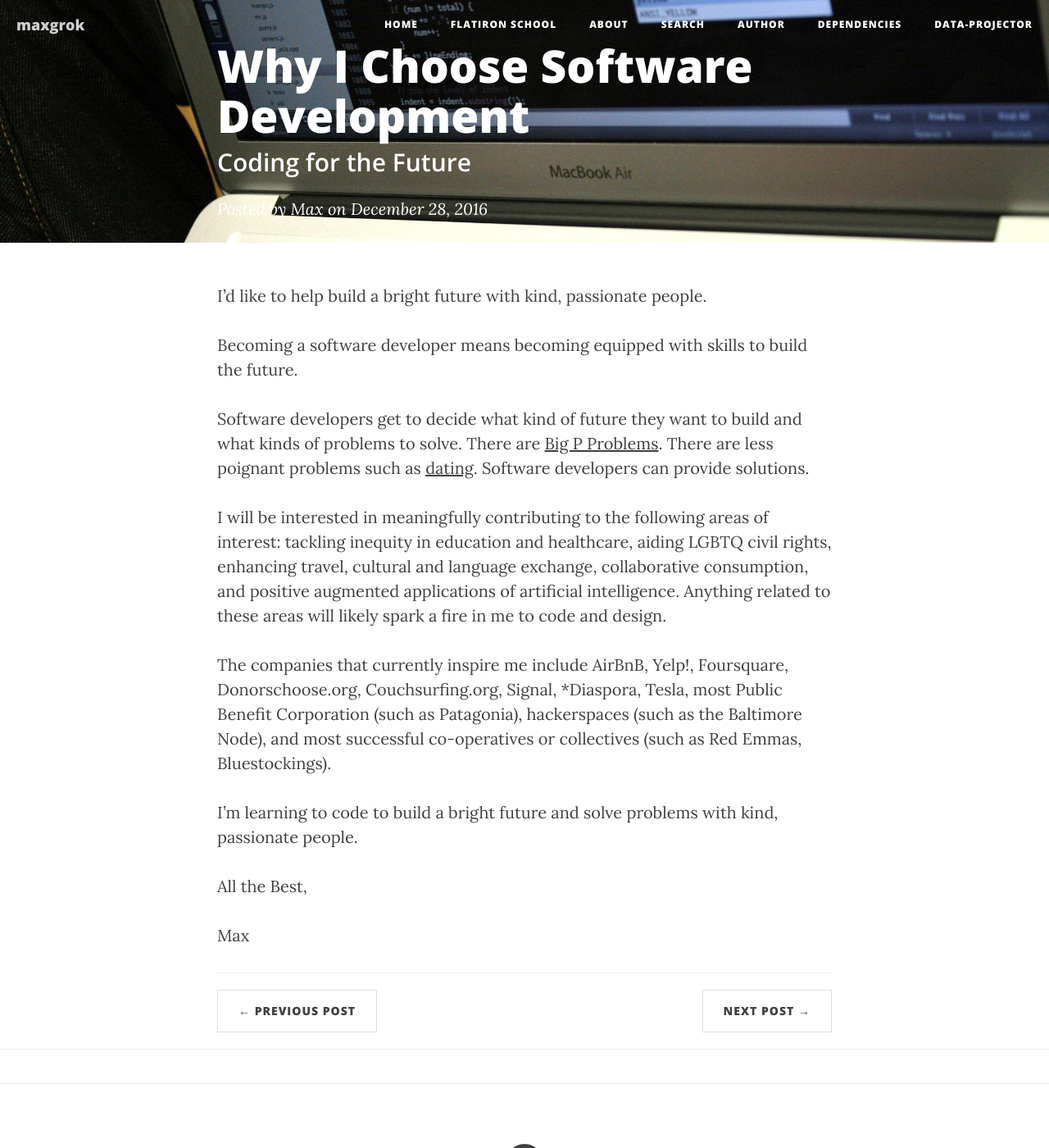
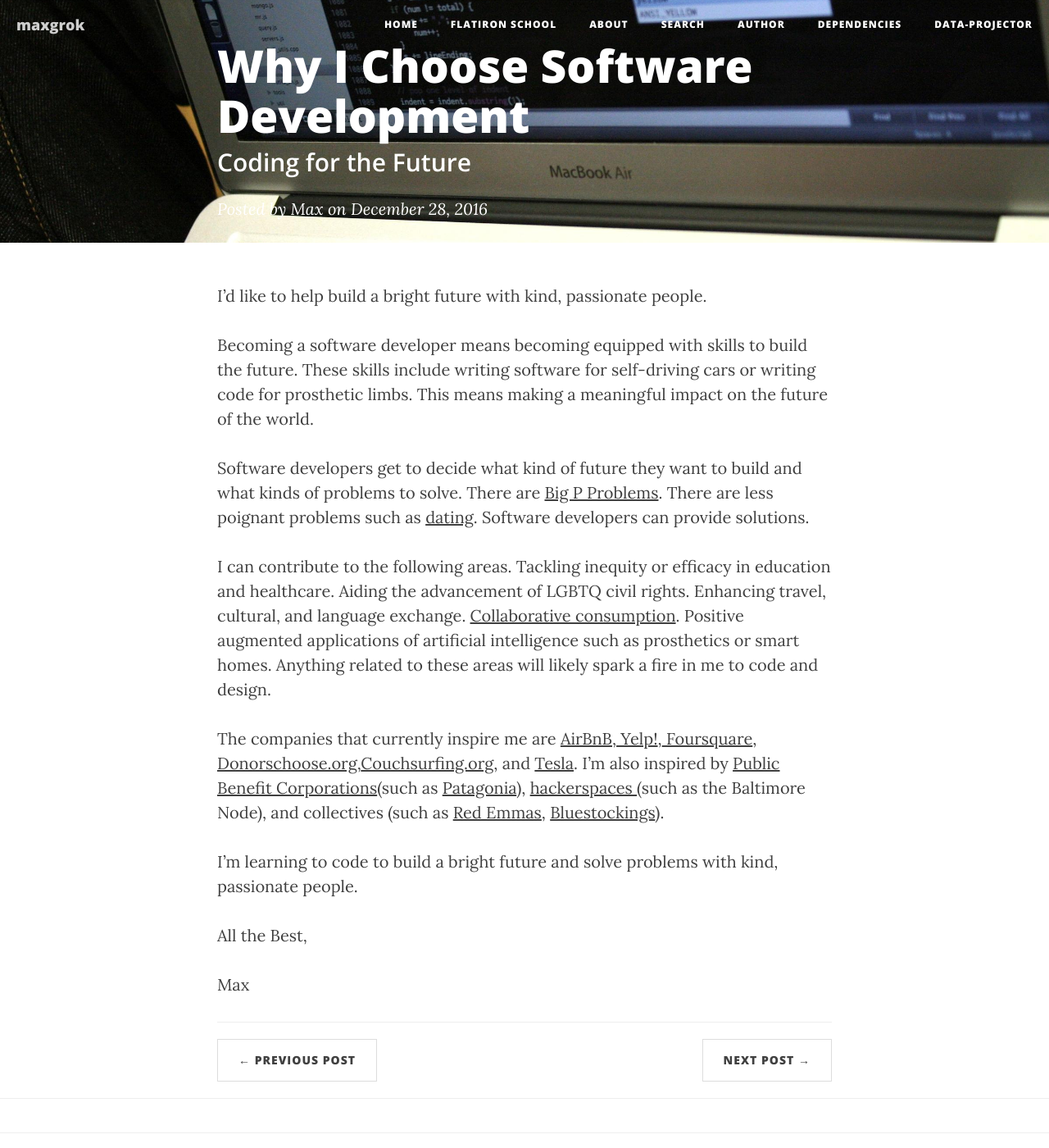
Before and after one commit to maxgrok/maxgrok.github.io_oldversion, a Jekyll site: the page built from _posts/2016-12-28-why-software-development.markdown, in a window 1280 px wide and 1400 px high. Shown: the whole window at 82% size. Built offline with Jekyll 4.4.1, drawn with Linux system fonts in a browser that asks for light colours; nearby versions of some CDN libraries; comment, search, counter and statistics services are not loaded.

Commit message:
Editing post

```diff
--- a/_posts/2016-12-28-why-software-development.markdown
+++ b/_posts/2016-12-28-why-software-development.markdown
@@ -2,20 +2,20 @@
 layout:     notebook
 title:      Why I Choose Software Development
 author:     Max
-tags: 		post
+tags:         post
 subtitle:   Coding for the Future
 category:   Coding for the Future
 ---
 
 I'd like to help build a bright future with kind, passionate people.
 
-Becoming a software developer means becoming equipped with skills to build the future.
+Becoming a software developer means becoming equipped with skills to build the future. These skills include writing software for self-driving cars or writing code for prosthetic limbs. This means making a meaningful impact on the future of the world.
 
 Software developers get to decide what kind of future they want to build and what kinds of problems to solve. There are [<a href="https://miter.mit.edu/the-unexotic-underclass/">Big P Problems</a>]({% post_url 2016-12-28-why-software-development %}). There are less poignant problems such as [<a href="https://gotinder.com">dating</a>]({% post_url 2016-12-28-why-software-development %}). Software developers can provide solutions.
 
-I will be interested in meaningfully contributing to the following areas of interest: tackling inequity in education and healthcare, aiding LGBTQ civil rights, enhancing travel, cultural and language exchange, collaborative consumption, and positive augmented applications of artificial intelligence. Anything related to these areas will likely spark a fire in me to code and design.
+I can contribute to the following areas. Tackling inequity or efficacy in education and healthcare. Aiding the advancement of LGBTQ civil rights. Enhancing travel, cultural, and language exchange. <a href=" https://www.amazon.com/Whats-Mine-Yours-Collaborative-Consumption/dp/0061963542/ref=sr_1_1?ie=UTF8&qid=1483566841&sr=8-1&keywords=what%27s+mine+is+yours">Collaborative consumption</a>. Positive augmented applications of artificial intelligence such as prosthetics or smart homes. Anything related to these areas will likely spark a fire in me to code and design.
 
-The companies that currently inspire me include AirBnB, Yelp!, Foursquare, Donorschoose.org, Couchsurfing.org, Signal, *Diaspora, Tesla, most Public Benefit Corporation (such as Patagonia), hackerspaces (such as the Baltimore Node), and most successful co-operatives or collectives (such as Red Emmas, Bluestockings).
+The companies that currently inspire me are <a href="http://www.airbnb.com/">AirBnB</a>,<a href="http://www.yelp.com/"> Yelp!</a>,<a href="http://www.foursquare.com/"> Foursquare</a>, <a href="http://www.donorschoose.org/">Donorschoose.org</a>,<a href="http://www.couchsurfing.com/">Couchsurfing.org</a>, and <a href="http://www.tesla.com/">Tesla</a>. I'm also inspired by <a href="https://en.wikipedia.org/wiki/Public-benefit_corporation">Public Benefit Corporations</a>(such as <a href="http://www.patagonia.com/">Patagonia</a>), <a href="https://en.wikipedia.org/wiki/Hackerspace">hackerspaces </a>(such as the Baltimore Node), and collectives (such as <a href="http://www.redemmas.org/">Red Emmas</a>, <a href ="http://bluestockings.com/">Bluestockings</a>).
 
 I'm learning to code to build a bright future and solve problems with kind, passionate people.
 
```
